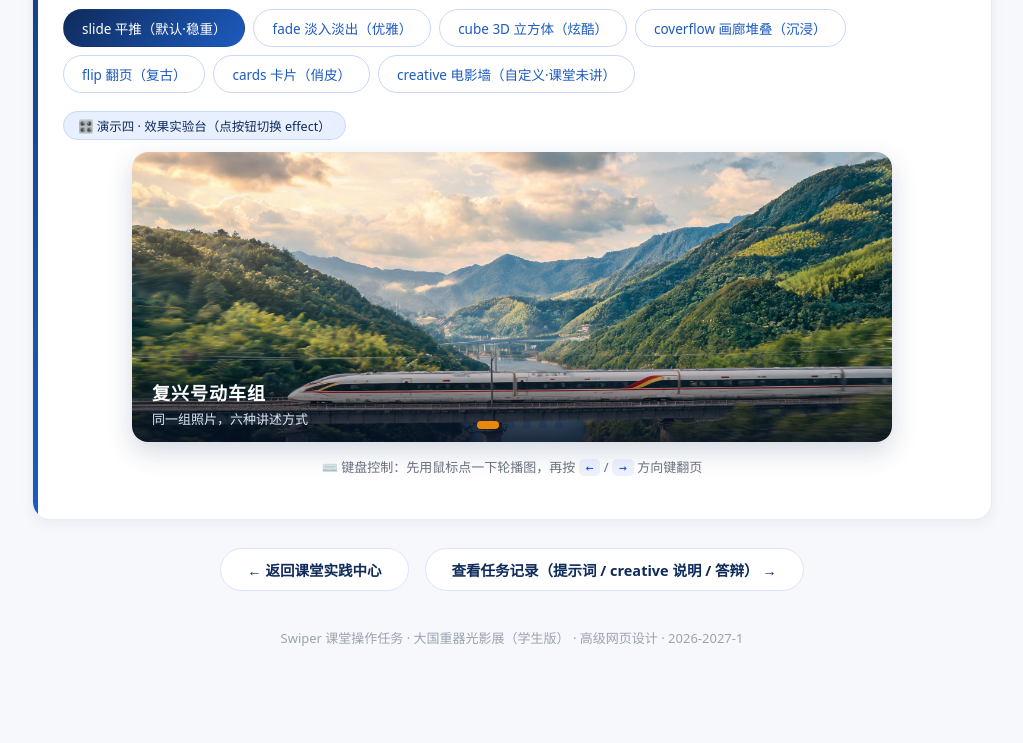
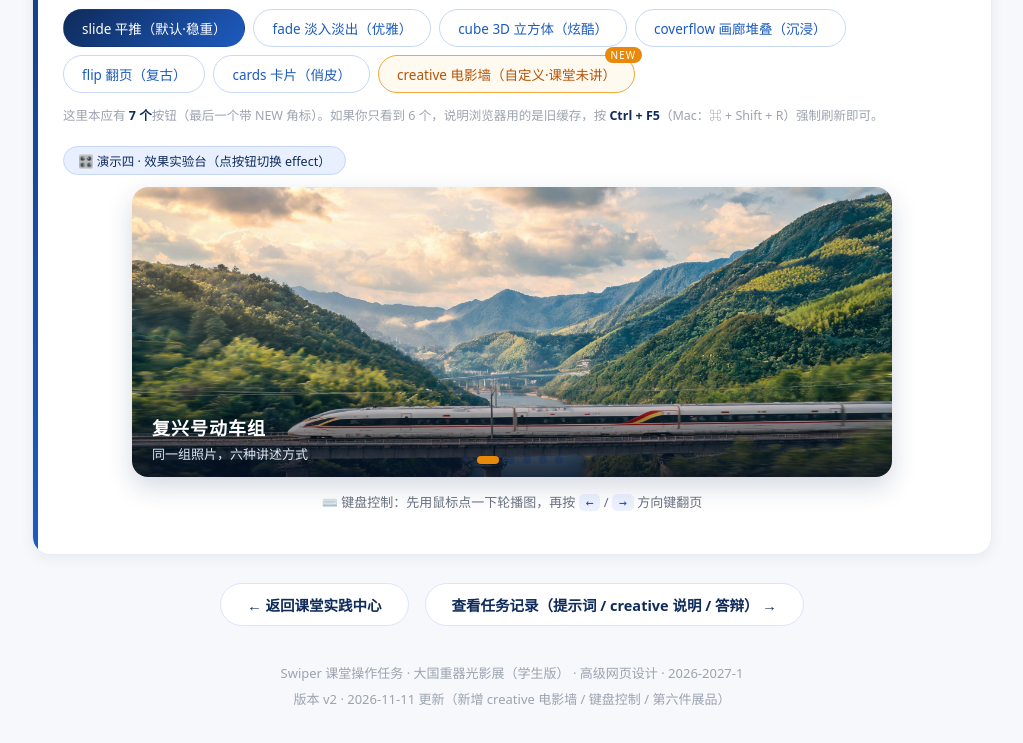
Before and after one commit to zhishui97/fanbo, a plain HTML site: page 24002120314 樊博/swiper-task.html in a window 1280 px wide. Shown: the part 3039-3782 px from the top of the page, without its empty margins (128-1151 px from the left). Before the commit the page ends 3750 px from the top, so only its background shows below. Drawn offline with nearby package versions, Linux system fonts and the light colour scheme.

Commit message:
提交课堂实践：Swiper 任务四第 7 个按钮加 NEW 高亮与版本号，提示强制刷新缓存

```diff
--- a/24002120314 樊博/swiper-task.html
+++ b/24002120314 樊博/swiper-task.html
@@ -82,6 +82,10 @@
   }
   .wy-fx button:hover{transform:translateY(-2px);box-shadow:0 6px 14px rgba(29,91,191,.18)}
   .wy-fx button.wy-on{background:linear-gradient(135deg,#0f2b5b,#1d5bbf);color:#fff;border-color:transparent}
+  /* 第 7 个「creative · 课堂未讲」按钮：用暖色区分，右上角标 NEW */
+  .wy-fx button.wy-new{border-color:#f0a83c;background:#fffaf0;color:#b45309;position:relative}
+  .wy-fx button.wy-new::after{content:"NEW";position:absolute;top:-9px;right:-8px;background:#e8890c;color:#fff;font-size:10px;line-height:1;padding:3px 6px;border-radius:999px;letter-spacing:1px}
+  .wy-fx button.wy-new.wy-on{background:linear-gradient(135deg,#b45309,#e8890c);color:#fff;border-color:transparent}
 
   .wy-back{text-align:center;margin-top:28px}
   .wy-back a{display:inline-block;text-decoration:none;color:#0f2b5b;font-size:14.5px;font-weight:bold;background:#fff;border:1px solid #dbe4ff;border-radius:999px;padding:10px 26px;transition:transform .2s,box-shadow .2s}
@@ -222,8 +226,9 @@
       <button data-fx="coverflow">coverflow 画廊堆叠（沉浸）</button>
       <button data-fx="flip">flip 翻页（复古）</button>
       <button data-fx="cards">cards 卡片（俏皮）</button>
-      <button data-fx="creative">creative 电影墙（自定义·课堂未讲）</button>
+      <button class="wy-new" data-fx="creative">creative 电影墙（自定义·课堂未讲）</button>
     </div>
+    <p class="wy-txt" style="margin:10px 0 0;font-size:12.5px;color:#9ca3af">这里本应有 <b>7 个</b>按钮（最后一个带 NEW 角标）。如果你只看到 6 个，说明浏览器用的是旧缓存，按 <b>Ctrl + F5</b>（Mac：⌘ + Shift + R）强制刷新即可。</p>
     <div class="wy-demo">
       <span class="wy-demo-tag">🎛️ 演示四 · 效果实验台（点按钮切换 effect）</span>
       <div class="wy-swiper">
@@ -245,7 +250,7 @@
 
   <div class="wy-back"><a href="index.html">← 返回课堂实践中心</a>　<a href="swiper-task-notes.html">查看任务记录（提示词 / creative 说明 / 答辩） →</a></div>
 
-  <footer>Swiper 课堂操作任务 · 大国重器光影展（学生版） · 高级网页设计 · 2026-2027-1</footer>
+  <footer>Swiper 课堂操作任务 · 大国重器光影展（学生版） · 高级网页设计 · 2026-2027-1<br>版本 v2 · 2026-11-11 更新（新增 creative 电影墙 / 键盘控制 / 第六件展品）</footer>
 </div>
 
 <script>
```
